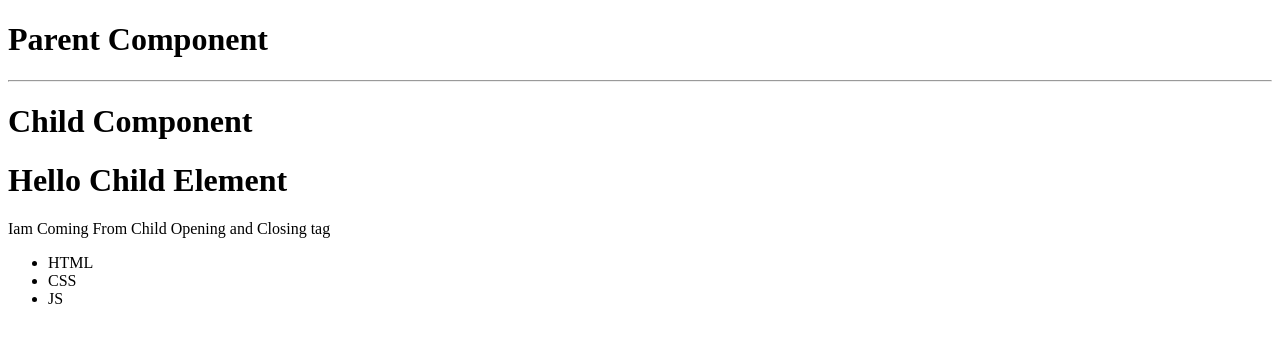
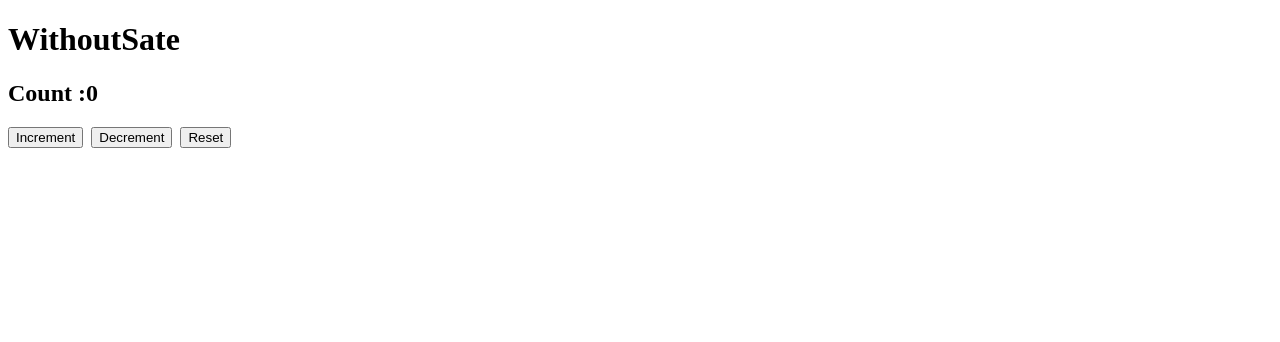
Before and after one commit to poovarasan4321/ReactLearninig, a React (Vite) app: page / in a window 1280 px wide. Shown: the top 342 px of the page. Built offline with nearby package versions, Linux system fonts and the light colour scheme.

Commit message:
"useState()  introduction and how ? incremnet and decrement and reset value "

```diff
--- a/src/App.jsx
+++ b/src/App.jsx
@@ -12,6 +12,7 @@ import Parent1 from "./Props/Parent1";
 import Admin from "./Props/Admin";
 import UserDetails from "./Props/UserDetails";
 import ParentComponent from "./Props/ParentComponent";
+import WithoutSate from "./state/WithoutSate";
 
 const App = () => {
     return (
@@ -28,7 +29,8 @@ const App = () => {
             {/* <Parent1 /> */}
             {/* <Admin /> */}
             {/* <UserDetails /> */}
-            <ParentComponent/>
+            {/* <ParentComponent/> */}
+            <WithoutSate/>
         </>
 
 
--- /dev/null
+++ b/src/state/WithoutSate.jsx
@@ -0,0 +1,45 @@
+import React, { useState } from 'react'
+
+const WithoutSate = () => {
+
+
+    //! let or const [variable,setState] = useState(initial_value)
+        // count= store values
+        // setState=updateValue
+        // useState() = initial value
+
+    //* useState returns an array:
+    //* [currentState, functionToUpdateState]
+
+
+    const [count, setState] = useState(0)
+
+    let incrementCount = () => {
+        setState(count + 1);
+    };
+
+    let decrementCount = () => {
+        setState(count - 1);
+
+    };
+
+    let restCount = () => {
+        setState(0);
+
+    }
+
+    return (
+
+        <div>
+            <h1>WithoutSate</h1>
+            <h2>Count :{count}</h2>
+            <button onClick={incrementCount}>Increment</button> &nbsp;
+            <button onClick={decrementCount}>Decrement</button> &nbsp;
+            <button onClick={restCount}>Reset</button> &nbsp;
+
+        </div>
+
+    )
+}
+
+export default WithoutSate
```
Also changed, not shown: src/main.jsx (line endings or trailing spaces).
